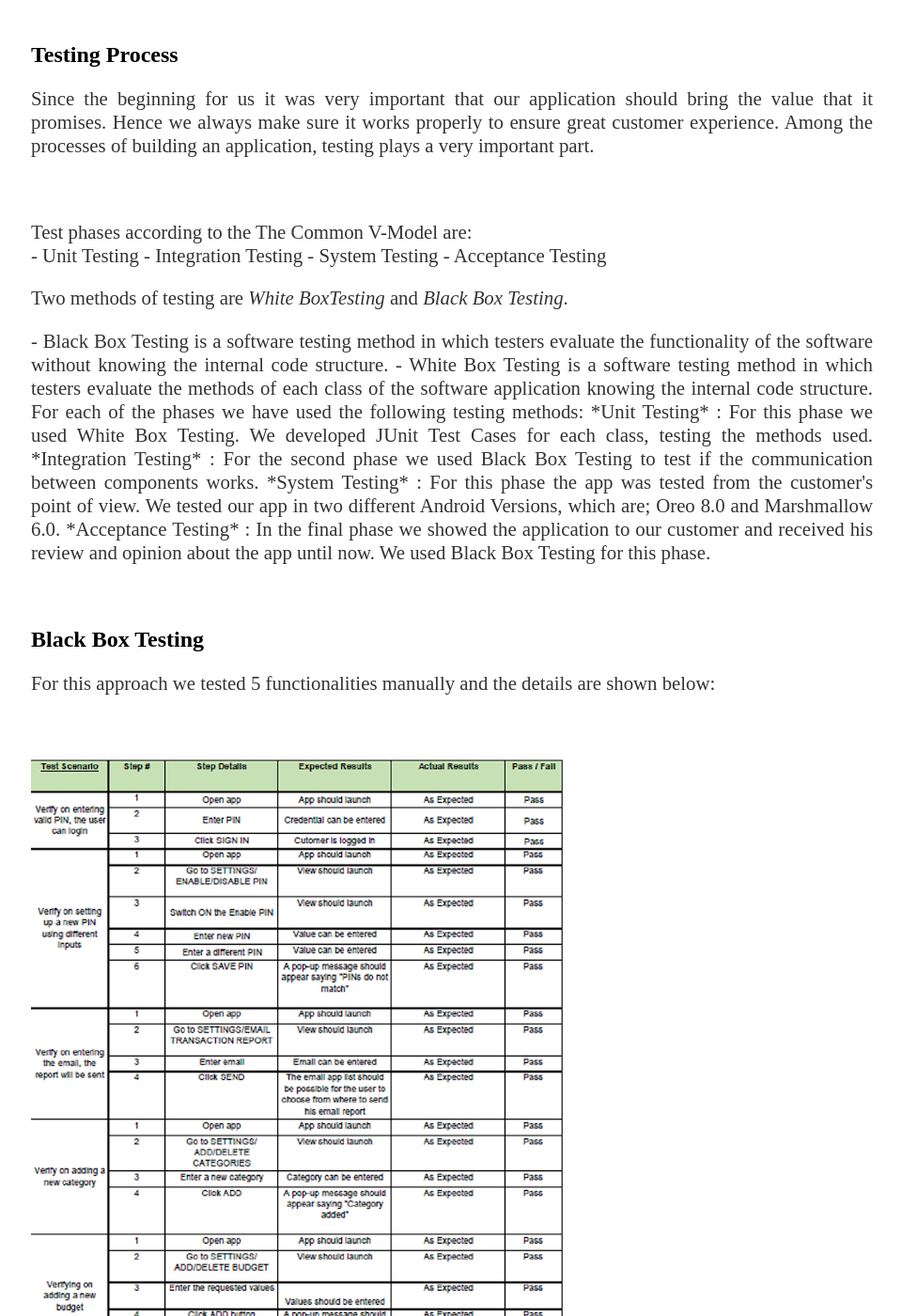
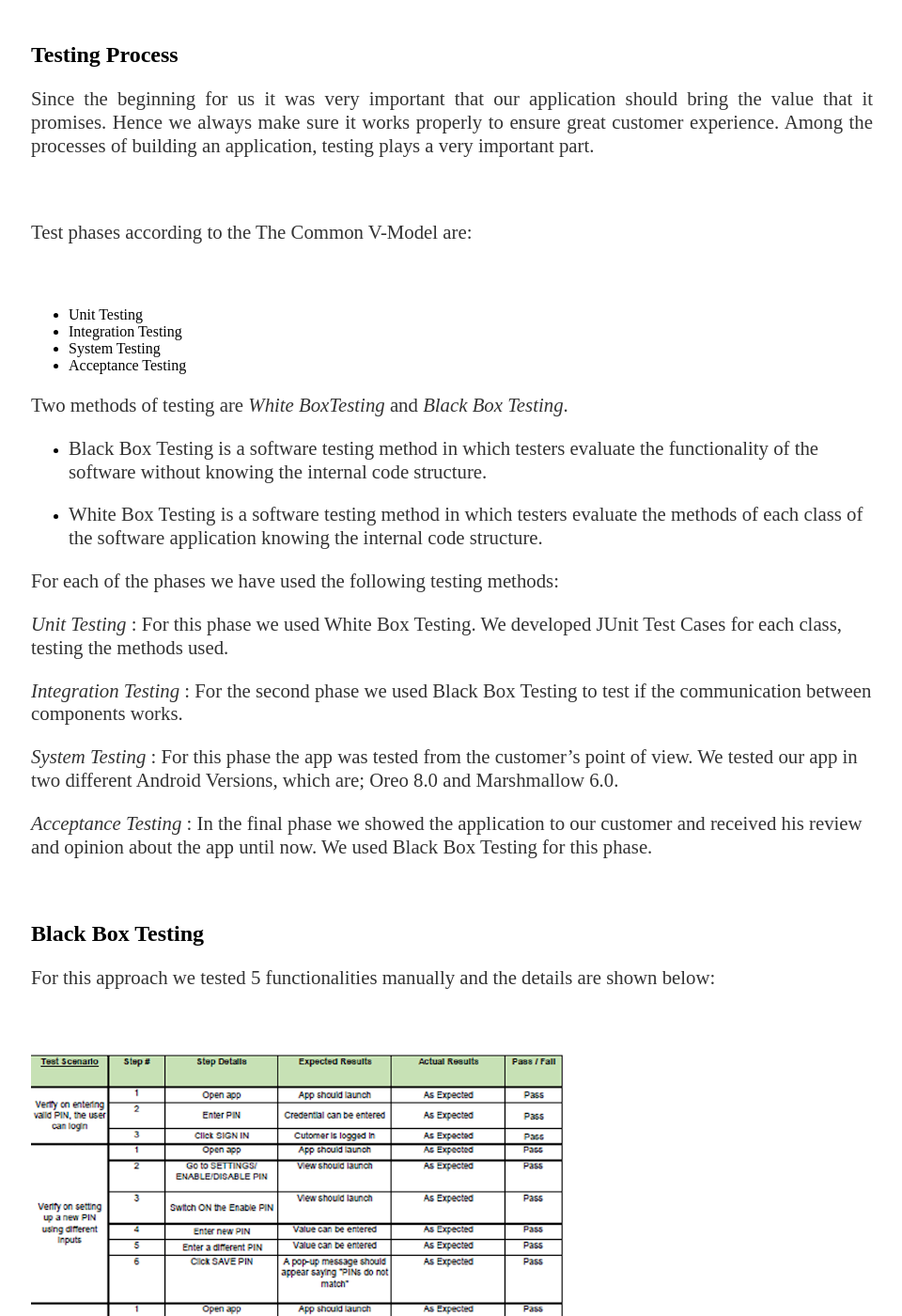
Before and after one commit to NadeemNicoR/TeamProjects, a Jekyll site: the page built from docs/_posts/2019-06-25-ISEE-2019-Beta-Prototype.md, in a window 1280 px wide and 1400 px high, scrolled down 1003 px. Shown: the whole window at 94% size, without its empty margins (159-1119 px from the left). Built offline with Jekyll 4.4.1, drawn with Linux system fonts in a browser that asks for light colours; our own code applies the rules of GitHub Pages for plain Markdown files; a file with an impossible date is left out; some of the changed text lies outside the part shown.

Commit message:
2019-06-25-ISEE-2019-Beta-Prototype.md

```diff
--- a/docs/_posts/2019-06-25-ISEE-2019-Beta-Prototype.md
+++ b/docs/_posts/2019-06-25-ISEE-2019-Beta-Prototype.md
@@ -26,6 +26,8 @@ Since the beginning for us it was very important that our application should bri
 
 Test phases according to the The Common V-Model are:
 
+</p>
+
 <br>
 
 - Unit Testing
@@ -33,11 +35,11 @@ Test phases according to the The Common V-Model are:
 - System Testing
 - Acceptance Testing
 
-</p>
+
 
 Two methods of testing are *White BoxTesting* and *Black Box Testing*.
 
-<p class="justify">
+
 
 - Black Box Testing is a software testing method in which testers evaluate the functionality of the software without knowing the internal code structure.
 
@@ -53,7 +55,7 @@ For each of the phases we have used the following testing methods:
 
 *Acceptance Testing* : In the final phase we showed the application to our customer and received his review and opinion about the app until now. We used Black Box Testing for this phase.
 
-</p>
+
 
 <br>
 
@@ -74,7 +76,7 @@ For this approach we tested 5 functionalities manually and the details are shown
 
 <br>
 
-<p class="justify">
+
 
 
 ## White Box Testing
@@ -150,7 +152,7 @@ In this test case we have tested the "showMessage()" method inside Budget.java c
 
 <br>
 
-<p class="justify">
+
 
 Key changes that we have done in our application:
 
@@ -163,7 +165,7 @@ Key changes that we have done in our application:
 
 The changes that we have done in this sprint can be seen highlighted on UML Class diagram below.
 
-</p>
+
 
 <br>
 
```
